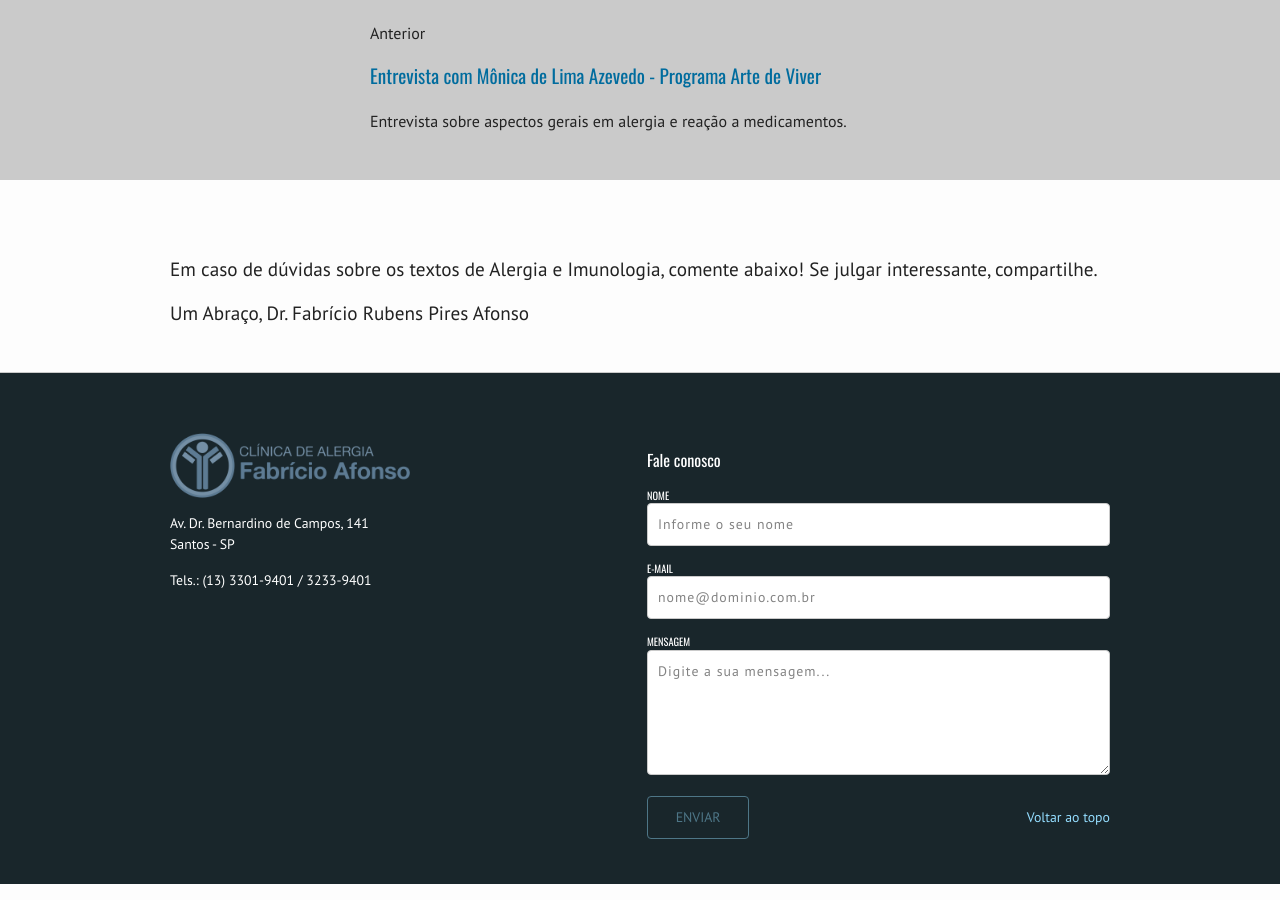
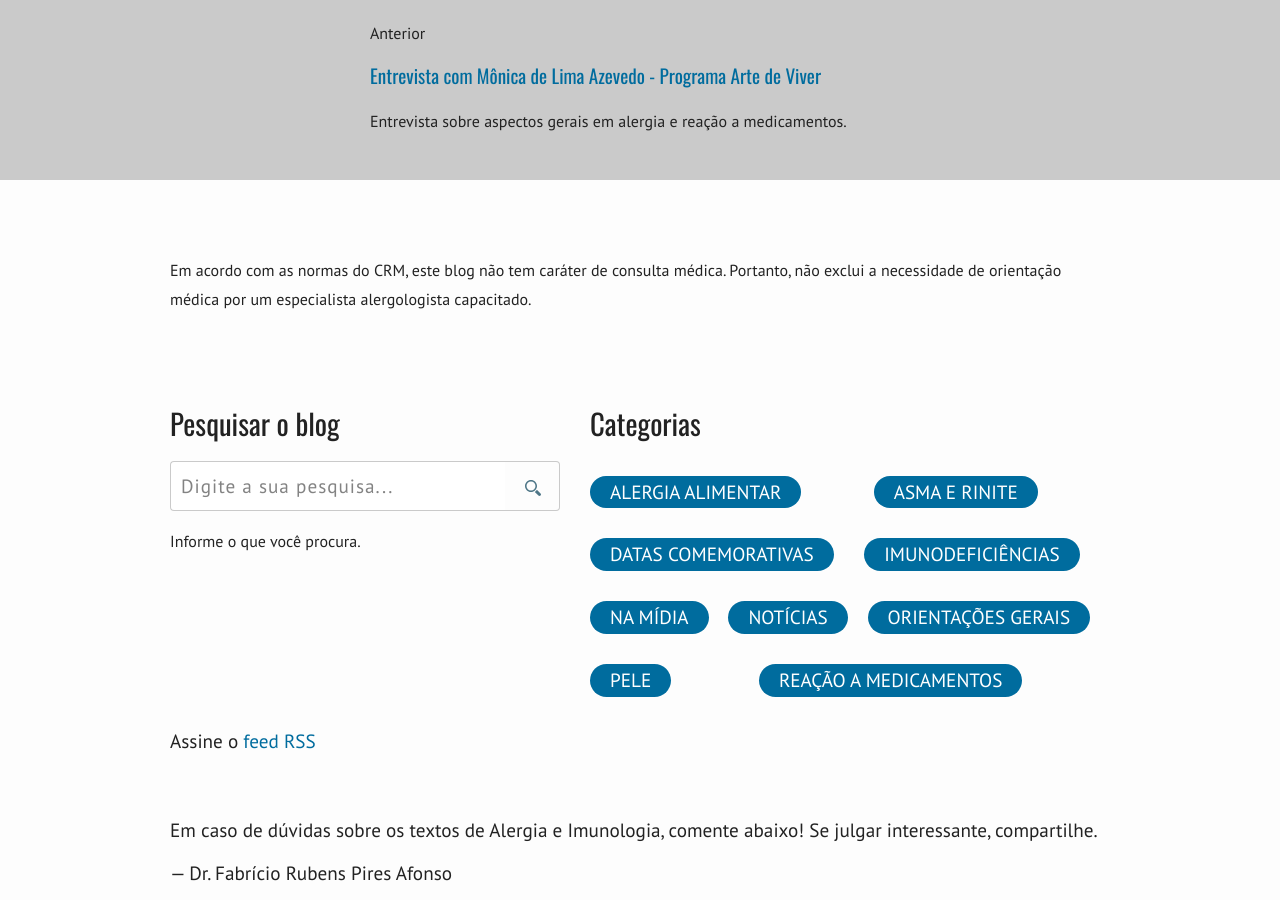
Before and after one commit to aleamparo/clinicafabricioafonso.github.io, a Jekyll site: the page built from _posts/na-midia/2016-08-10-a-tribuna-facebook-entrevista-sobre-doencas-alergicas-respiratorias-e-inverno.md, in a window 1280 px wide and 900 px high, scrolled down 977 px. Built offline with Jekyll 4.4.1, drawn with Linux system fonts in a browser that asks for light colours.

Commit message:
Categoria do post abaixo do título e sidebar no final

```diff
--- a/_layouts/post.html
+++ b/_layouts/post.html
@@ -1,11 +1,24 @@
 ---
 layout: default
 ---
+
+{% assign post_categoria = page.path | remove: '_posts/' | split: '/' | first %}
+{% for c in site.categorias %}
+	{% assign c_id = c.id | split: '/' | last %}
+	{% if post_categoria == c_id %}
+		{% assign categoria = c %}
+	{% endif %}
+{% endfor %}
+
 <article class="page-content post" itemscope itemtype="http://schema.org/BlogPosting">
 
 	<header class="wrapper post-header">
 		<h1 class="post-title" itemprop="name headline">{{ page.title }}</h1>
-		<p class="post-meta"><time datetime="{{ page.date | date_to_xmlschema }}" itemprop="datePublished">{{ page.date | date: "%-d/%m/%Y" }}</time>{% if page.author %} • <span itemprop="author" itemscope itemtype="http://schema.org/Person"><span itemprop="name">{{ page.author }}</span></span>{% endif %}</p>
+		<p class="post-meta">
+			<a href="{{ site.baseurl }}{{ categoria.url }}">{{ categoria.title | upcase }}</a>
+			<time datetime="{{ page.date | date_to_xmlschema }}" itemprop="datePublished">{{ page.date | date: "%-d/%m/%Y" }}</time>
+			{% if page.author %} • <span itemprop="author" itemscope itemtype="http://schema.org/Person"><span itemprop="name">{{ page.author }}</span></span>{% endif %}
+		</p>
 	</header>
 
 	<div class="post-content" itemprop="articleBody" data-cell="2of3">
@@ -34,9 +47,18 @@ layout: default
 
 </article>
 
-<div class="page-content">
-	<div class="wrapper">
-		<p>Em caso de dúvidas sobre os textos de Alergia e Imunologia, comente abaixo! Se julgar interessante, compartilhe.</p>
-		<p>Um Abraço, Dr. Fabrício Rubens Pires Afonso</p>
-	</div>
+<aside class="page-content">
+	<p class="wrapper">
+		<small>
+		Em acordo com as normas do CRM, este blog não tem caráter de consulta médica.
+		Portanto, não exclui a necessidade de orientação médica por um especialista alergologista capacitado.
+		</small>
+	</p>
+</aside>
+
+{% include sidebar.html %}
+
+<div class="wrapper">
+	<p>Em caso de dúvidas sobre os textos de Alergia e Imunologia, comente abaixo! Se julgar interessante, compartilhe.</p>
+	<p>&mdash; Dr. Fabrício Rubens Pires Afonso</p>
 </div>
```
